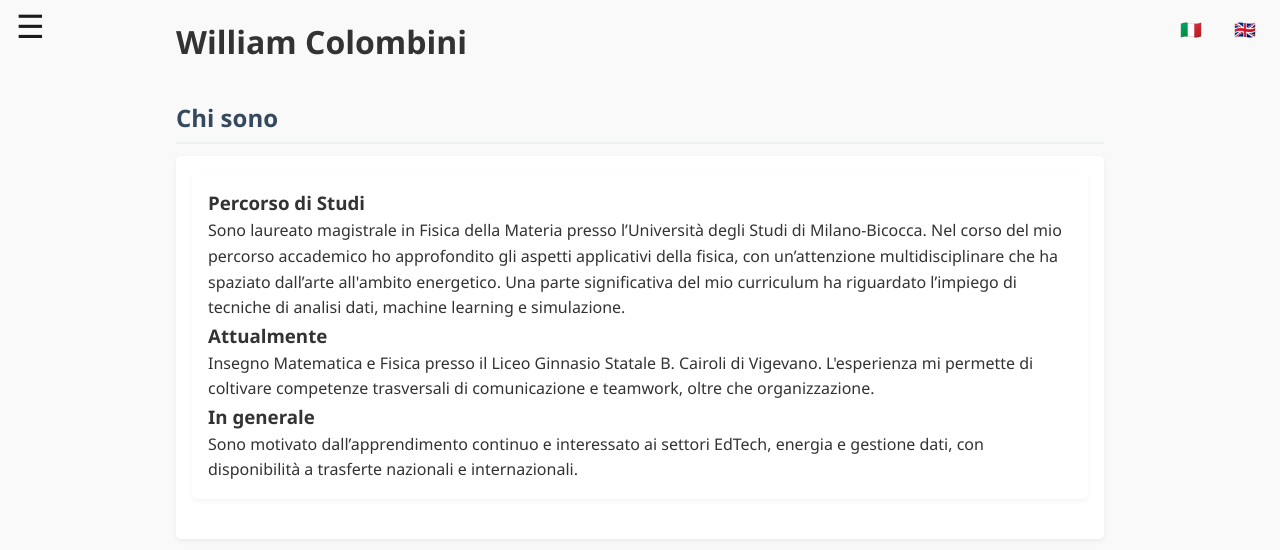
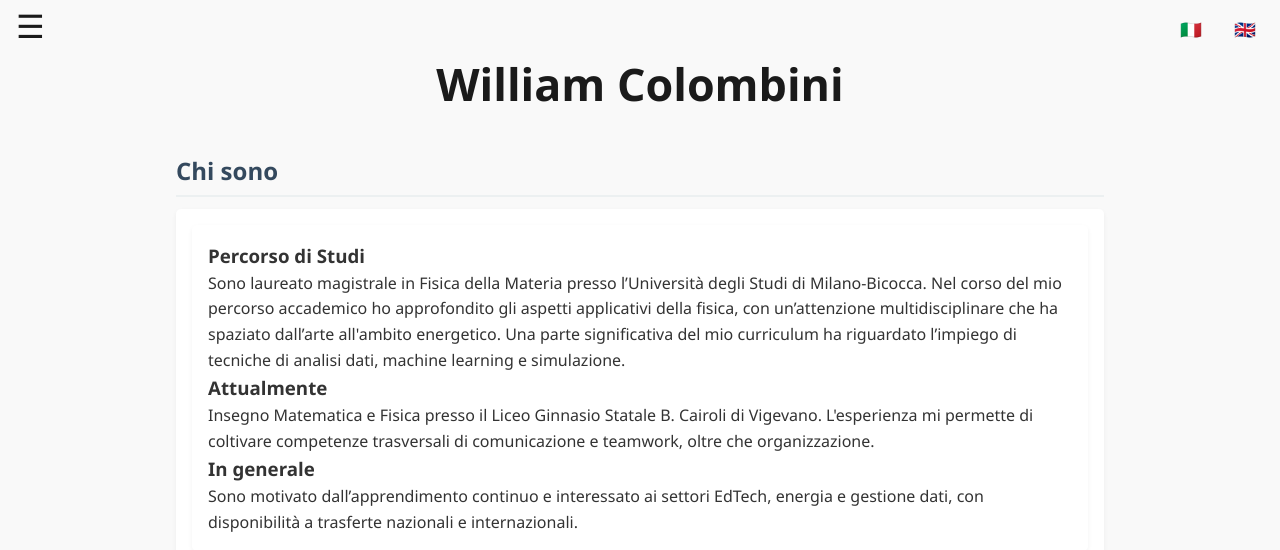
Before and after one commit to h4students98/h4students98.github.io, a PHP site: page / in a window 1280 px wide. Shown: the top 550 px of the page. Run offline with PHP 8.4, Linux system fonts and the light colour scheme.

Commit message:
nome homepage giusto

```diff
--- a/css/header.css
+++ b/css/header.css
@@ -135,22 +135,3 @@ nav a:hover, nav a:focus {
   color: #e67e22;
   outline: none;
 }
-
-.site-title {
-  position: fixed;
-  top: 1rem;
-  left: 50%;
-  transform: translateX(-50%);
-  font-size: 2rem;
-  font-weight: bold;
-  color: #1a1a1a;
-  z-index: 1000;
-  pointer-events: none; /* così non blocca i click su altri elementi */
-}
-
-@media (max-width: 600px) {
-  .site-title {
-    font-size: 1.4rem;
-    top: 0.8rem;
-  }
-}
--- a/css/homecard.css
+++ b/css/homecard.css
@@ -42,3 +42,26 @@
   text-align: center;
   background-color: #f7f7f7;
 }
+
+.homepage-title {
+  display: flex;
+  justify-content: center;
+  align-items: center;
+  margin: 2rem 0;
+  width: 100vw;
+  position: relative;
+  left: calc(-50vw + 50%);
+}
+
+.homepage-title h1 {
+  font-size: 2.8rem;
+  font-weight: 700;
+  color: #1a1a1a;
+  text-align: center;
+}
+
+@media (max-width: 600px) {
+  .homepage-title h1 {
+    font-size: 2rem;
+  }
+}
```
